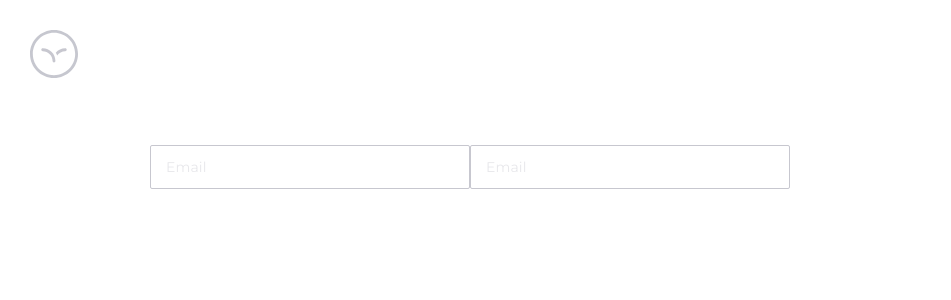
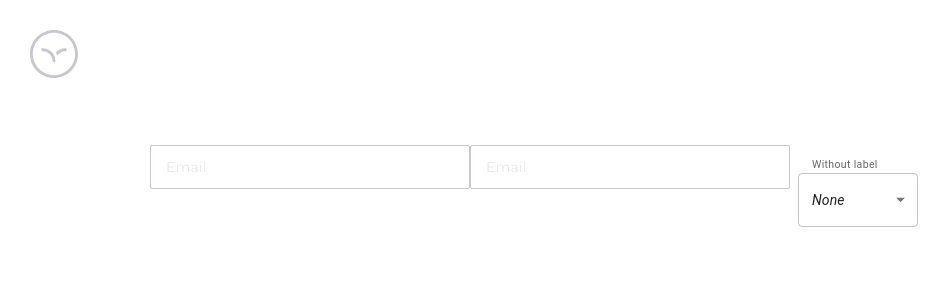
Before and after one commit to PushkinDenis/toxin-hotel-react, a React (Vite) app: page /toxin-hotel-react/form-elments in a window 1280 px wide. Shown: the top 300 px of the page, without its empty margins (0-951 px from the left). Built offline with nearby package versions, Linux system fonts and the light colour scheme.

Commit message:
Dropdown component created

```diff
--- a/src/pages/ui-kit/form-elements/ui/form-elements.tsx
+++ b/src/pages/ui-kit/form-elements/ui/form-elements.tsx
@@ -1,12 +1,13 @@
 import { FC } from "react";
 import { LayoutUiKit } from "@pages";
-import { TextField } from "@shared";
+import { TextField, Dropdown } from "@shared";
 
 export const FormElements: FC = () => {
   return (
     <LayoutUiKit>
       <TextField placeholder={"Email"} />
       <TextField placeholder={"Email"} />
+      <Dropdown />
     </LayoutUiKit>
   );
 };
--- a/src/shared/index.ts
+++ b/src/shared/index.ts
@@ -1 +1,2 @@
 export * from "./ui/text-field/text-field";
+export * from "./ui/dropdown/dropdown";
--- /dev/null
+++ b/src/shared/ui/dropdown/dropdown.tsx
@@ -0,0 +1,30 @@
+import { FC, useState } from "react";
+import styles from "./text-field.module.scss";
+import { FormControl, Select, StyledEngineProvider, MenuItem, FormHelperText, SelectChangeEvent } from "@mui/material";
+
+type DropdownProps = {
+  placeholder?: string;
+};
+export const Dropdown: FC<DropdownProps> = ({ placeholder }) => {
+  const [age, setAge] = useState("");
+  const handleChange = (event: SelectChangeEvent) => {
+    setAge(event.target.value);
+  };
+  return (
+    <>
+      <StyledEngineProvider injectFirst>
+        <FormControl sx={{ m: 1, minWidth: 120 }}>
+          <FormHelperText>Without label</FormHelperText>
+          <Select value={age} onChange={handleChange} displayEmpty inputProps={{ "aria-label": "Without label" }}>
+            <MenuItem value="">
+              <em>None</em>
+            </MenuItem>
+            <MenuItem value={10}>Ten</MenuItem>
+            <MenuItem value={20}>Twenty</MenuItem>
+            <MenuItem value={30}>Thirty</MenuItem>
+          </Select>
+        </FormControl>
+      </StyledEngineProvider>
+    </>
+  );
+};
```
Also changed, not shown: src/shared/ui/dropdown/dropdown.module.scss (added).
